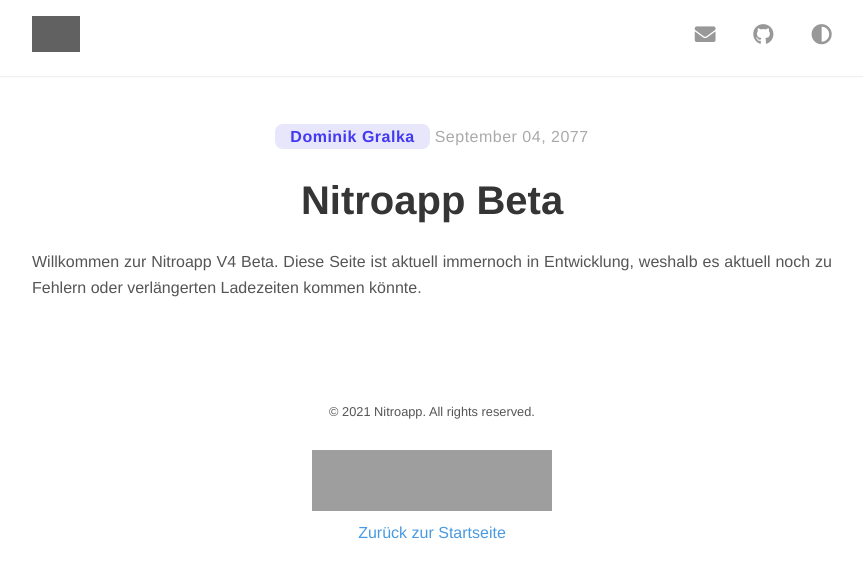
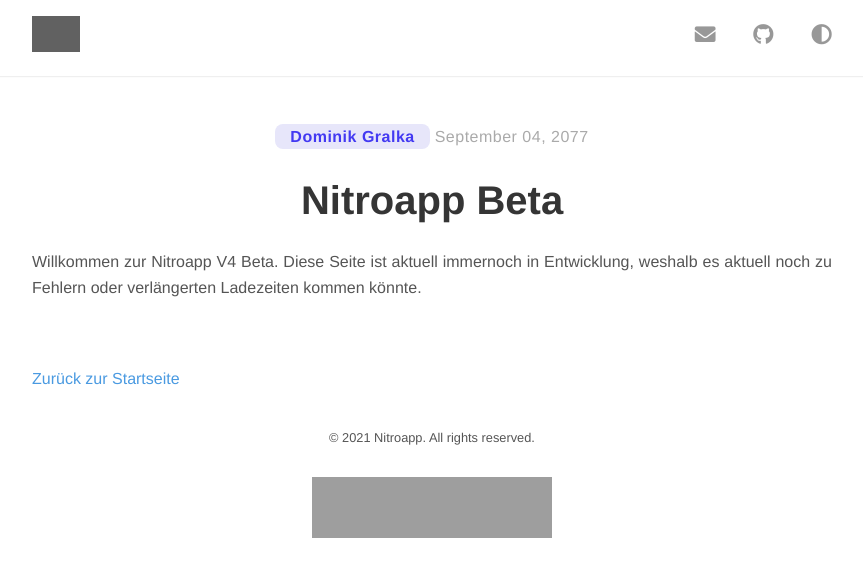
Before and after one commit to cns-nitroapp/blog, a Jekyll site: the page built from _posts/2077-09-04-01.md, in a window 1280 px wide. Shown: the top 578 px of the page, without its empty margins (208-1071 px from the left). Built offline with Jekyll 4.4.1, drawn with Linux system fonts in a browser that asks for light colours; nearby versions of some CDN libraries; grey boxes are pictures that could not be loaded.

Commit message:
Edit back home button

```diff
--- a/_layouts/default.html
+++ b/_layouts/default.html
@@ -35,9 +35,6 @@
         &copy; <time datetime="{{ site.time }}">{{ site.time | date: '%Y' }}</time> Nitroapp. All rights reserved.
       </span><br><br>
       <iframe class="status" id="status" src="https://status.constellate.de/de/embed-status/light-md" width="240" height="61" frameBorder="0" scrolling="no" style="border: none;"></iframe>
-      {{% if page.title %}}
-        <div id="home"><a href="{{ site.baseurl }}">Zurück zur Startseite</a></div>
-      {{% endif %}}
       <script src="/assets/mode.js"></script>
     </footer>
   </body>
--- a/_layouts/post.html
+++ b/_layouts/post.html
@@ -68,3 +68,5 @@ layout: default
   {% endif %}
 
 </div>
+
+<div id="home"><a href="{{ site.baseurl }}">Zurück zur Startseite</a></div>
```
